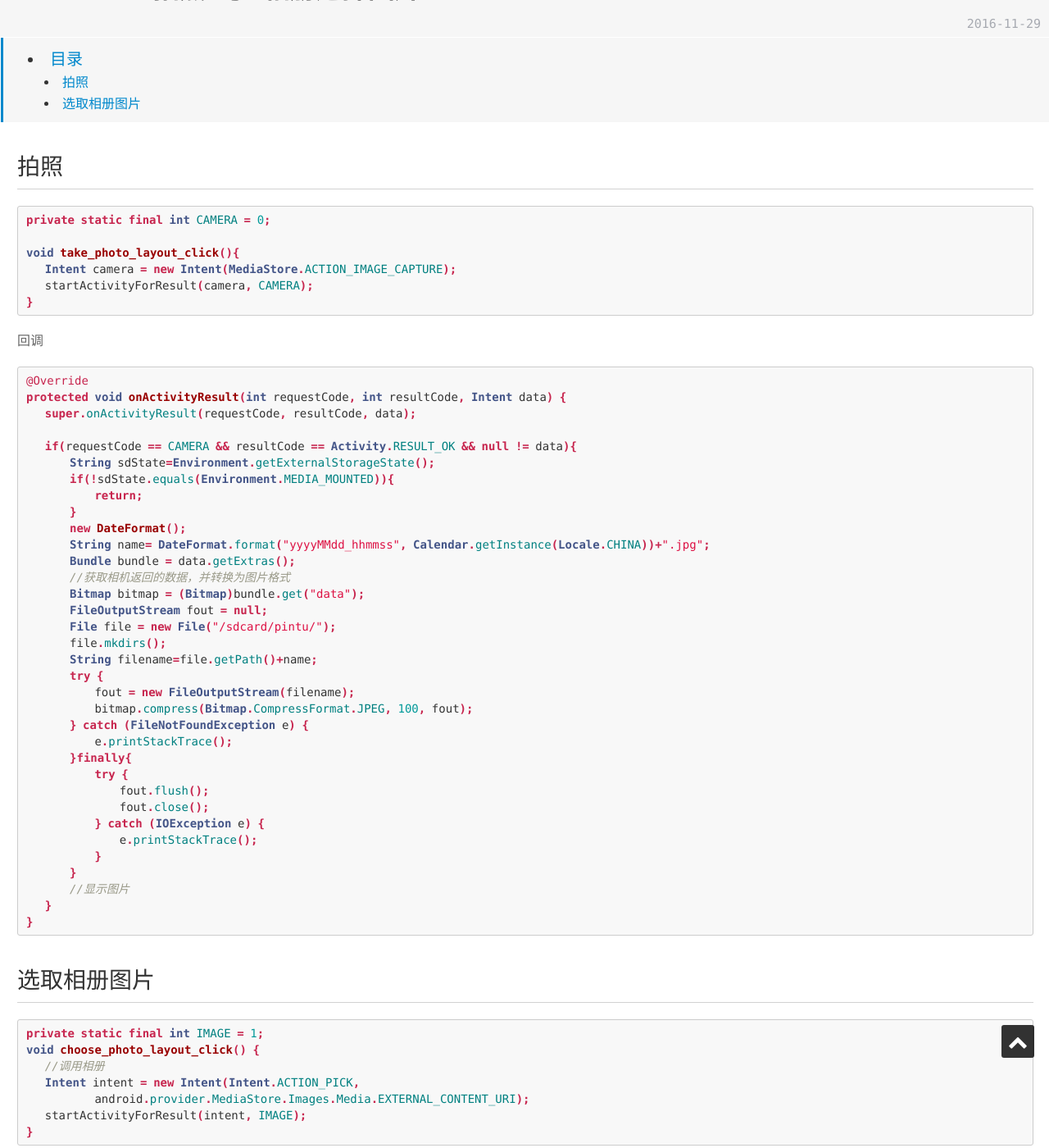
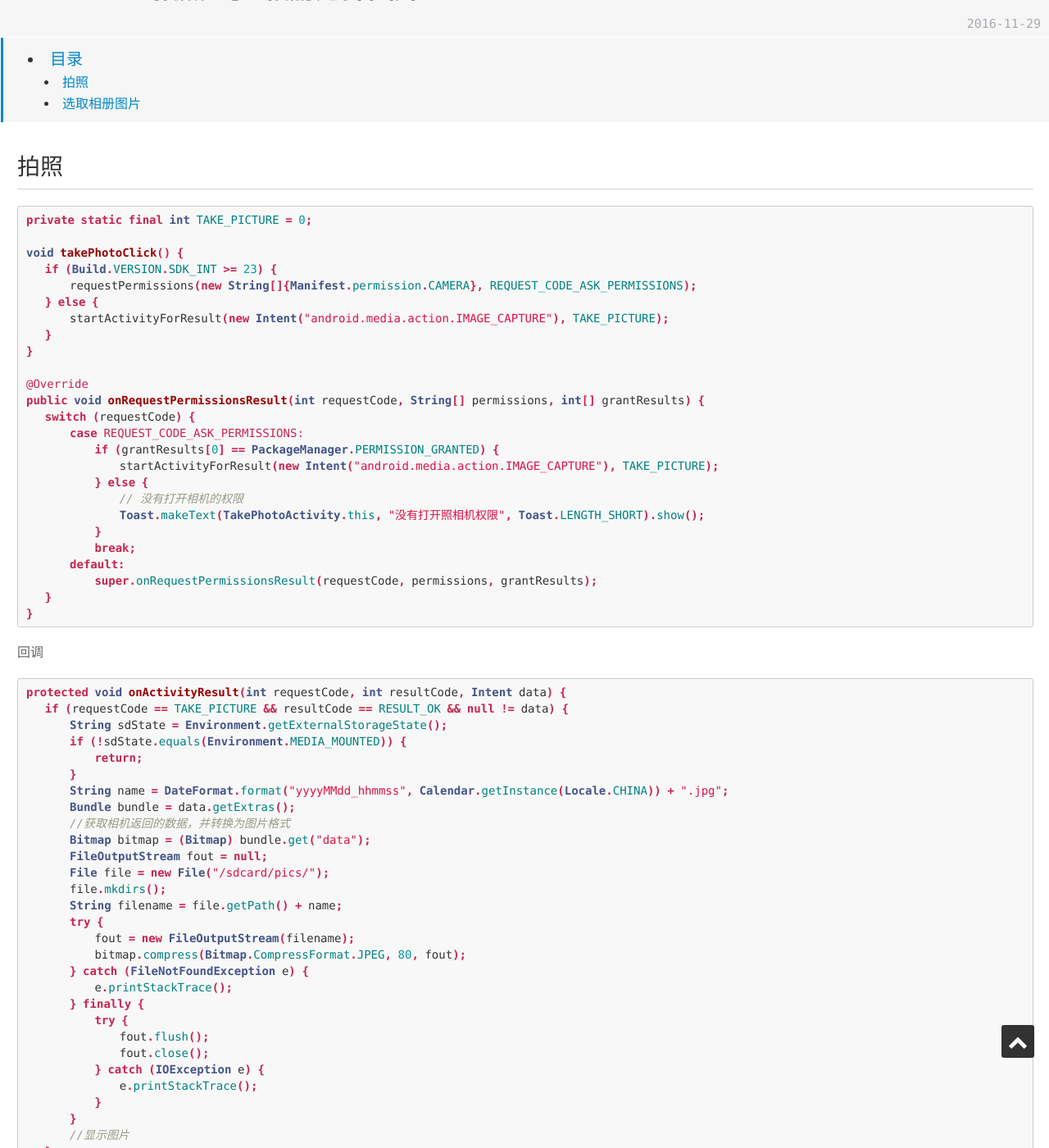
Before and after one commit to psvmc/myblog_jekyll, a Jekyll site: the page built from _posts/2016-11-29-android-takephoto.md, in a window 1280 px wide and 1400 px high, scrolled down 330 px. Shown: the whole window at 82% size. Built offline with Jekyll 4.4.1, drawn with Linux system fonts in a browser that asks for light colours; nearby versions of some CDN libraries; comment, search, counter and statistics services are not loaded.

Commit message:
文章更新

````diff
--- a/_posts/2016-11-29-android-takephoto.md
+++ b/_posts/2016-11-29-android-takephoto.md
@@ -12,41 +12,56 @@ categories: android
 ## 拍照
 
 ```java
-private static final int CAMERA = 0;
+private static final int TAKE_PICTURE = 0;
 
-void take_photo_layout_click(){
-   Intent camera = new Intent(MediaStore.ACTION_IMAGE_CAPTURE);
-   startActivityForResult(camera, CAMERA);
+void takePhotoClick() {
+   if (Build.VERSION.SDK_INT >= 23) {
+       requestPermissions(new String[]{Manifest.permission.CAMERA}, REQUEST_CODE_ASK_PERMISSIONS);
+   } else {
+       startActivityForResult(new Intent("android.media.action.IMAGE_CAPTURE"), TAKE_PICTURE);
+   }
+}
+
+@Override
+public void onRequestPermissionsResult(int requestCode, String[] permissions, int[] grantResults) {
+   switch (requestCode) {
+       case REQUEST_CODE_ASK_PERMISSIONS:
+           if (grantResults[0] == PackageManager.PERMISSION_GRANTED) {
+               startActivityForResult(new Intent("android.media.action.IMAGE_CAPTURE"), TAKE_PICTURE);
+           } else {
+               // 没有打开相机的权限
+               Toast.makeText(TakePhotoActivity.this, "没有打开照相机权限", Toast.LENGTH_SHORT).show();
+           }
+           break;
+       default:
+           super.onRequestPermissionsResult(requestCode, permissions, grantResults);
+   }
 }
 ```
 
 回调
 
 ```java
-@Override
 protected void onActivityResult(int requestCode, int resultCode, Intent data) {
-   super.onActivityResult(requestCode, resultCode, data);
-
-   if(requestCode == CAMERA && resultCode == Activity.RESULT_OK && null != data){
-       String sdState=Environment.getExternalStorageState();
-       if(!sdState.equals(Environment.MEDIA_MOUNTED)){
+   if (requestCode == TAKE_PICTURE && resultCode == RESULT_OK && null != data) {
+       String sdState = Environment.getExternalStorageState();
+       if (!sdState.equals(Environment.MEDIA_MOUNTED)) {
            return;
        }
-       new DateFormat();
-       String name= DateFormat.format("yyyyMMdd_hhmmss", Calendar.getInstance(Locale.CHINA))+".jpg";
+       String name = DateFormat.format("yyyyMMdd_hhmmss", Calendar.getInstance(Locale.CHINA)) + ".jpg";
        Bundle bundle = data.getExtras();
        //获取相机返回的数据，并转换为图片格式
-       Bitmap bitmap = (Bitmap)bundle.get("data");
+       Bitmap bitmap = (Bitmap) bundle.get("data");
        FileOutputStream fout = null;
-       File file = new File("/sdcard/pintu/");
+       File file = new File("/sdcard/pics/");
        file.mkdirs();
-       String filename=file.getPath()+name;
+       String filename = file.getPath() + name;
        try {
            fout = new FileOutputStream(filename);
-           bitmap.compress(Bitmap.CompressFormat.JPEG, 100, fout);
+           bitmap.compress(Bitmap.CompressFormat.JPEG, 80, fout);
        } catch (FileNotFoundException e) {
            e.printStackTrace();
-       }finally{
+       } finally {
            try {
                fout.flush();
                fout.close();
````
